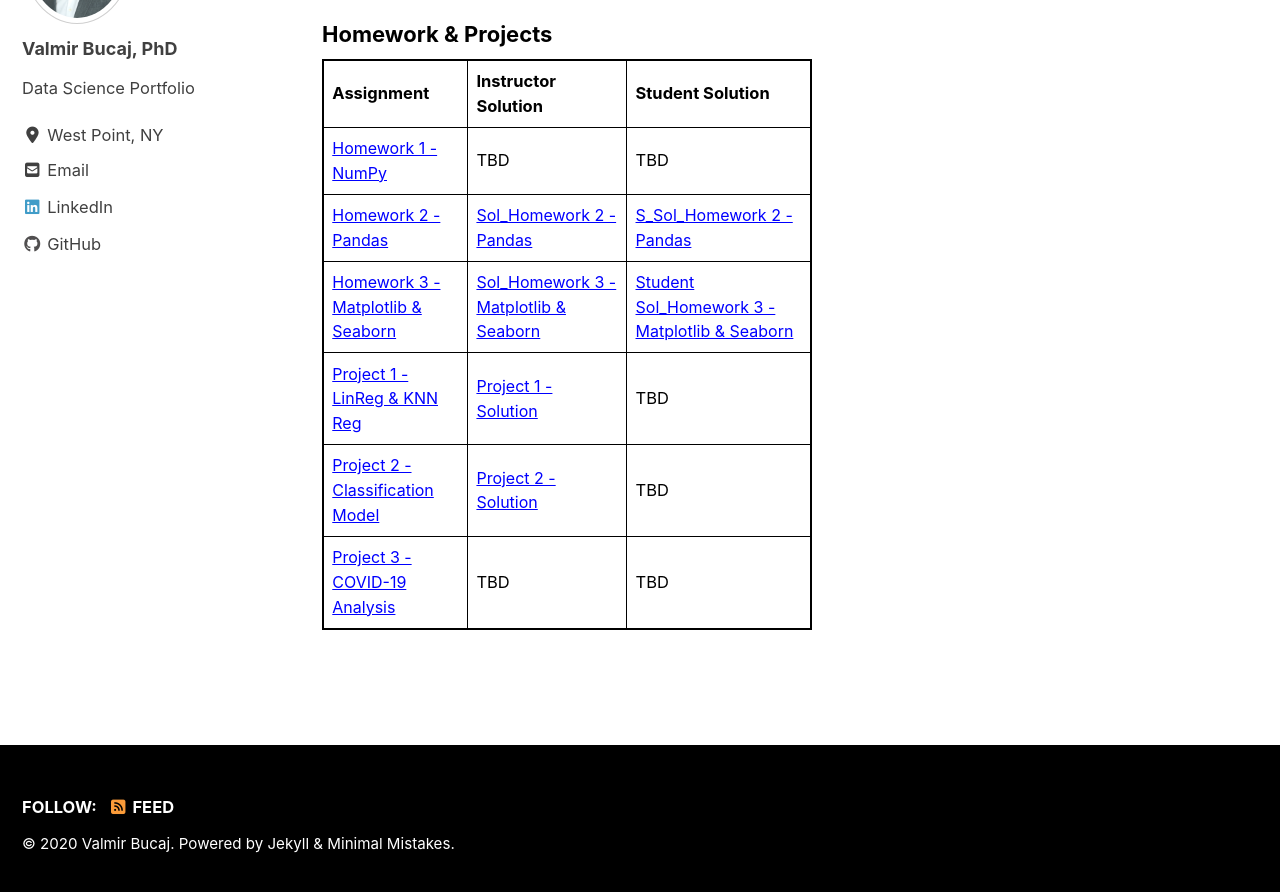
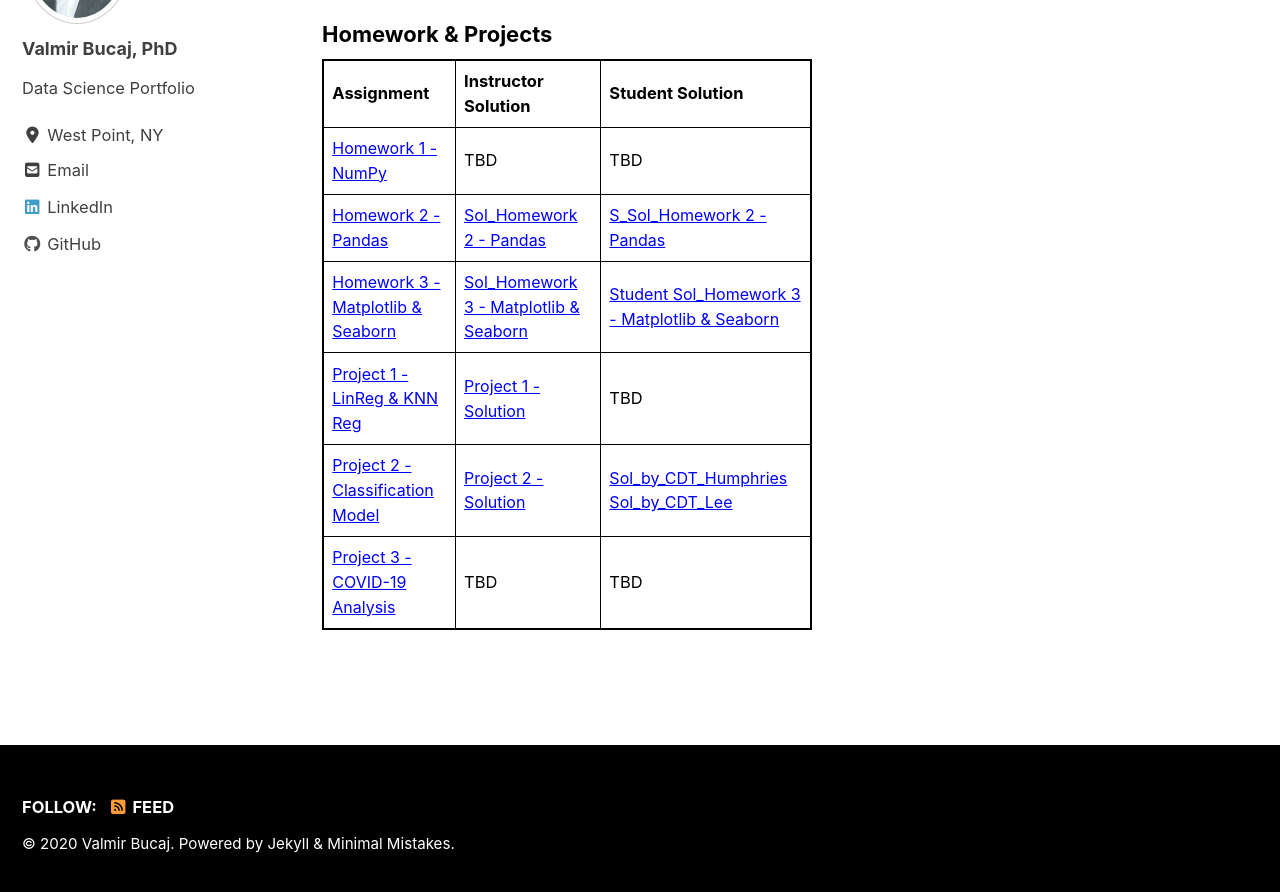
Before and after one commit to vbucaj/vbucaj.github.io, a Jekyll site: the page built from _pages/MA477.md, in a window 1280 px wide and 900 px high, scrolled down 2234 px. Shown: the top 892 px of the window. Built offline with Jekyll 4.4.1, drawn with Linux system fonts in a browser that asks for light colours; cached includes are drawn as plain includes; nearby versions of some CDN libraries.

Commit message:
student sol proj 2

```diff
--- a/_pages/MA477.md
+++ b/_pages/MA477.md
@@ -204,7 +204,10 @@
     <td><a href="https://github.com/vbucaj/lecture-notes/blob/master/MA477%20-%20Theory%20and%20Applications%20of%20Data%20Science/Homework/Project%202%20-%20Classification%20Models/Project%202%20-%20Classification%20Models.ipynb" target="_blank" ><font size='3'>Project 2 - Classification Model</font></a></td>
 
    <td><a href="https://github.com/vbucaj/lecture-notes/blob/master/MA477%20-%20Theory%20and%20Applications%20of%20Data%20Science/Homework/Project%202%20-%20Classification%20Models/Project%202%20-%20Classification%20Models.ipynb" target="_blank"><font size='3'>Project 2 - Solution</font></a></td>
-    <td>TBD</td>
+
+   <td><a href="https://github.com/vbucaj/lecture-notes/blob/master/MA477%20-%20Theory%20and%20Applications%20of%20Data%20Science/Homework/Student%20Solutions/Project%202/Project2_Humphries.ipynb" target="_blank"><font size='3'>Sol_by_CDT_Humphries</font></a>
+   <br>
+   <a href="https://github.com/vbucaj/lecture-notes/blob/master/MA477%20-%20Theory%20and%20Applications%20of%20Data%20Science/Homework/Student%20Solutions/Project%202/Lee_John_MA477_Project2.ipynb" target="_blank"><font size='3'>Sol_by_CDT_Lee</font></a></td>
   </tr>
 
    <tr>
```
